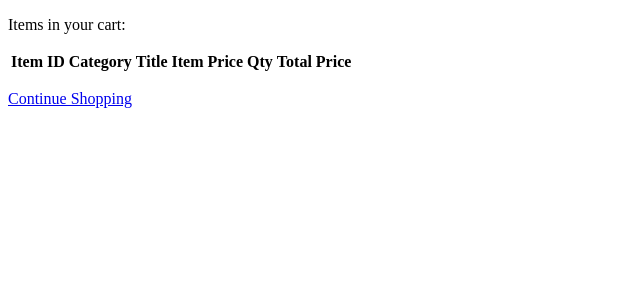
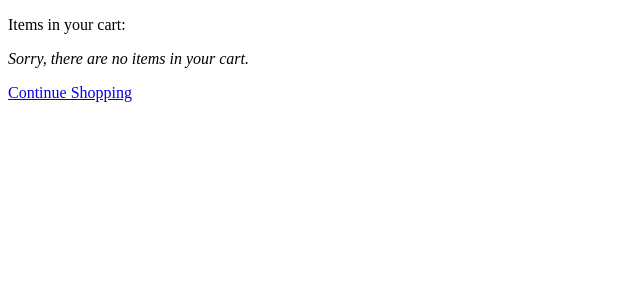
Before and after one commit to joelgarzatx/eCommerce, a PHP site: page /cart.php in a window 1280 px wide. Shown: the top 300 px of the page, without its empty margins (0-640 px from the left). Run offline with PHP 8.4, Linux system fonts and the light colour scheme; tables that the repository leaves empty hold one stand-in row (values such as "Sample post"); lists and menus that the app fills with data are empty.

Commit message:
php code to display cart contents

```diff
--- a/code/cart.php
+++ b/code/cart.php
@@ -1,17 +1,77 @@
+<?php
+    include 'dbconnect.php';
+
+    $get_items_sql = 'SELECT * FROM shopping_cart;';
+    $get_items_results = mysqli_query($mysqli, $get_items_sql)
+                       or die(mysqli_error($mysqli));
+
+    $cartid = 10101; // cartid hardcoded until we add session managment
+    $carttotal = 0.00;
+    //show list of inventory
+    $get_items_sql = "SELECT * FROM shopping_cart WHERE cartid=$cartid";
+    $get_items_res = mysqli_query($mysqli, $get_items_sql)
+                     or die(mysqli_error($mysqli));
+
+    if (mysqli_num_rows($get_items_res) < 1) {
+        $display_block = '<p><em>Sorry, there are no items in your cart.</em></p>';
+        $form_block = '';
+
+    }
+    else {
+        $display_block = '<table class="item">';
+        $display_block .= '<tr><td>Category</td><td>Title</td><td>Item Price</td><td>Qty </td><td>Total Price</td><td>Remove</td></tr>';
+
+        $form_block = '<form action="https://www.sandbox.paypal.com/cgibin/ webscr" method="post" method="post">';
+        $form_block .= '<input type="hidden" name="cmd" value="_cart">';
+        $form_block .= '<input type="hidden" name="upload" value="1">';
+        $form_block .= '<input type="hidden" name="business" value="jagarz_1354233945_biz@broncs.utpa.edu">';
+        $form_block .= '<input type="hidden" name="currency_code" value="USD">';
+        $form_block .= '<input type="hidden" name="custom" value="'.$cartid.'">';
+
+        $itemcount = 0;
+        while ($items = mysqli_fetch_array($get_items_res)){
+            $item_category = $items['category'];
+            $item_id = $items['id'];
+            $item_title = stripslashes($items['title']);
+            $item_price = $items['price'];
+            $item_qty = $items['qty'];
+
+            if ( $item_qty > 0 ) {
+               $itemcount += 1;
+               $carttotal += $item_qty * $item_price;
+               $display_block .= '<tr><td>' . $item_category . '</td><td>' . $item_title . '</td><td align="right">$ ' . $item_price . '</td><td>' . $item_qty . '</td><td align="right">$ ' . $item_qty * $item_price . '</td><td><a href="remove_from_cart.php?id='.$item_id.'">Delete Item</a></tr>';
+
+               $form_block .= '<input type="hidden" name="item_name_'.$itemcount.'" value="'.$item_category.'-'.$item_title.'">';
+               $form_block .= '<input type="hidden" name="amount_'.$itemcount.'" value="'.$item_price.'">';
+               $form_block .= '<input type="hidden" name="quantity_'.$itemcount.'" value="'.$item_qty.'">';
+            } //end if
+        } // end while
+        $display_block .= '<tr><td colspan="4" align="right">Grand Total</td><td colspan="2" align="right">$ '.$carttotal.'</td></tr>';
+        $display_block .= '</table>';
+
+        $form_block .= '<INPUT TYPE="hidden" NAME="return" value="https://csci6314.frozencactus.com/MyStore/purchase_complete.php">';
+        $form_block .= '<INPUT TYPE="hidden" NAME="rm" value="2">';
+        $form_block .= '<INPUT TYPE="hidden" NAME="cancel_return" value="https://csci6314.frozencactus.com/MyStore/show_cart.php">';
+        $form_block .= '<input type="image" src="http://www.paypal.com/en_US/i/btn/x-click-but01.gif" name="submit" alt="Make payments with PayPal - it\'s fast, free and secure!">';
+        $form_block .= '</form>';
+    } // end else
+
+    mysqli_free_result($get_items_res);
+?>
+
 <!DOCTYPE html>
 <html xmlns="http://www.w3.org/1999" lang="en" xml:lang="en">
 <head>
 <meta charset="utf-8"/>
 <title>My Store</title>
+<link rel="stylesheet" type="text/css" href="ecommerce.css" />
 </head>
 <body>
     <p> Items in your cart: </p>
-    <table>
-      <tr>
-        <th>Item ID</th><th>Category</th><th>Title</th><th>Item Price</th><th>Qty</th><th>Total Price</th>
-      </tr>
-    </table>
-
+<?php
+    echo $display_block;
+    echo $form_block;
+ ?>
     <p><a href="catalog.php">Continue Shopping</a></p>
 </body>
 </html>
```
